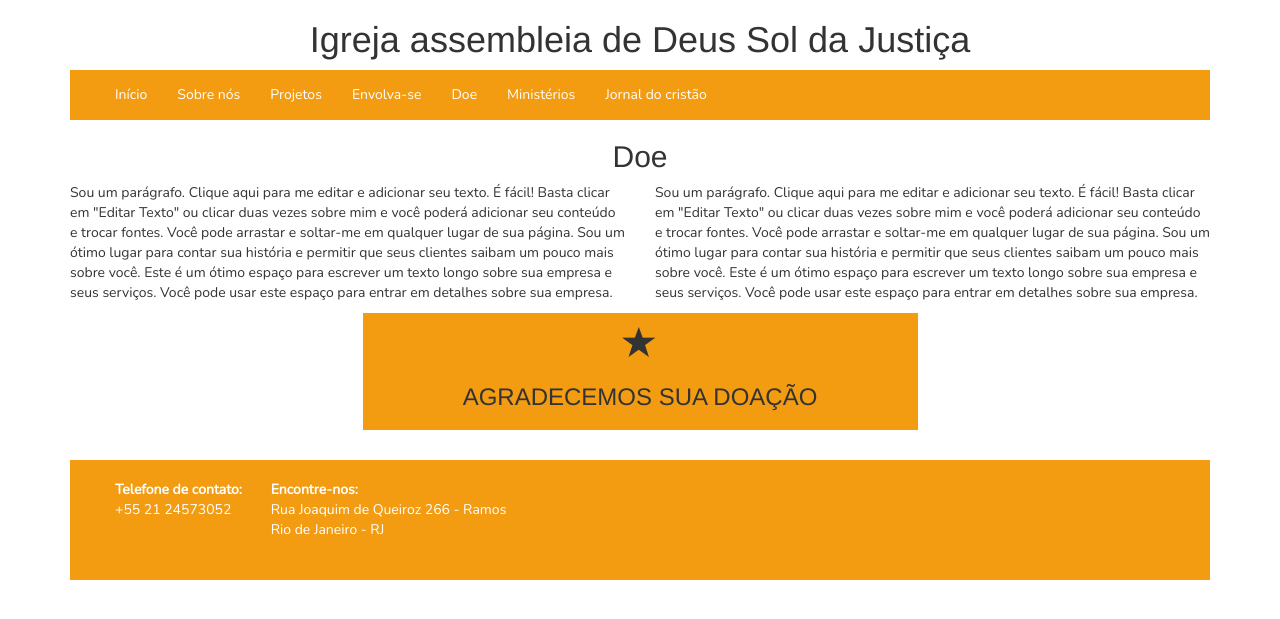
After one commit to patrickporto/soldajustica, a Django app: page /donate in a window 1280 px wide. The commit adds this page. Shown: the top 619 px of the page. Run offline with Django 3.2, Linux system fonts and the light colour scheme; some libraries are stand-ins or nearby versions.

Commit message:
Implementação de página de doações

```diff
--- a/soldajustica/app/static/app/content/site.css
+++ b/soldajustica/app/static/app/content/site.css
@@ -180,4 +180,13 @@ a:focus {
 h1 {
   text-align: center;
 }
+.donate-box {
+  text-align: center;
+  background: #f39c12;
+  padding-top: 10px;
+  padding-bottom: 10px;
+}
+.donate-box .glyphicon {
+  font-size: 24pt;
+}
 /*# sourceMappingURL=site.css.map */
--- a/soldajustica/app/static/app/content/site.less
+++ b/soldajustica/app/static/app/content/site.less
@@ -199,3 +199,13 @@ a {
 h1 {
     text-align: center;
 }
+
+.donate-box {
+    text-align: center;
+    .glyphicon {
+        font-size: 24pt;
+    }
+    background: @bgDefault;
+    padding-top: 10px;
+    padding-bottom: 10px;
+}
--- /dev/null
+++ b/soldajustica/app/templates/app/donate.html
@@ -0,0 +1,38 @@
+{% extends "app/layout.html" %}
+
+{% block content %}
+
+<h2 class="text-center">Doe</h2>
+<div class="row">
+    <div class="col-sm-6">
+        <p>
+            Sou um parágrafo. Clique aqui para me editar e adicionar seu texto. É fácil! Basta clicar em "Editar Texto"
+            ou clicar duas vezes sobre mim e você poderá adicionar seu conteúdo e trocar fontes. Você pode arrastar e
+            soltar-me em qualquer lugar de sua página. Sou um ótimo lugar para contar sua história e permitir que seus
+            clientes saibam um pouco mais sobre você.
+
+            Este é um ótimo espaço para escrever um texto longo sobre sua empresa e seus serviços.
+            Você pode usar este espaço para entrar em detalhes sobre sua empresa.
+        </p>
+    </div>
+    <div class="col-sm-6">
+        <p>
+            Sou um parágrafo. Clique aqui para me editar e adicionar seu texto. É fácil! Basta clicar em "Editar Texto"
+            ou clicar duas vezes sobre mim e você poderá adicionar seu conteúdo e trocar fontes. Você pode arrastar e
+            soltar-me em qualquer lugar de sua página. Sou um ótimo lugar para contar sua história e permitir que seus
+            clientes saibam um pouco mais sobre você.
+
+            Este é um ótimo espaço para escrever um texto longo sobre sua empresa e seus serviços.
+            Você pode usar este espaço para entrar em detalhes sobre sua empresa.
+        </p>
+    </div>
+</div>
+<div class="row">
+    <div class="col-sm-offset-4 col-sm-4 col-md-offset-3 col-md-6">
+        <div class="donate-box">
+            <span class="glyphicon glyphicon-star" aria-hidden="true"></span>
+            <h3>AGRADECEMOS SUA DOAÇÃO</h3>
+        </div>
+    </div>
+</div>
+{% endblock %}
--- a/soldajustica/app/templates/app/index.html
+++ b/soldajustica/app/templates/app/index.html
@@ -58,7 +58,7 @@
     <div class="main-link">
         <span class="glyphicon glyphicon-star" aria-hidden="true"></span>
         <h2>Doe</h2>
-        <a href="#">
+        <a href="{% url 'donate' %}">
             Saiba mais
         </a>
     </div>
--- a/soldajustica/app/templates/app/layout.html
+++ b/soldajustica/app/templates/app/layout.html
@@ -30,7 +30,7 @@
                             <li><a href="{% url 'about' %}">Sobre nós</a></li>
                             <li><a href="{% url 'projects' %}">Projetos</a></li>
                             <li><a href="{% url 'get-involved' %}">Envolva-se</a></li>
-                            <li><a href="#">Doe</a></li>
+                            <li><a href="{% url 'donate' %}">Doe</a></li>
                             <li><a href="#">Ministérios</a></li>
                             <li><a href="#">Jornal do cristão</a></li>
                         </ul>
--- a/soldajustica/app/urls.py
+++ b/soldajustica/app/urls.py
@@ -9,4 +9,5 @@ urlpatterns = patterns('',
     url(r'^about', 'app.views.about', name='about'),
     url(r'^projects', 'app.views.projects', name='projects'),
     url(r'^get-involved', 'app.views.get_involved', name='get-involved'),
+    url(r'^donate', 'app.views.donate', name='donate'),
 )
--- a/soldajustica/app/views.py
+++ b/soldajustica/app/views.py
@@ -17,3 +17,7 @@ def projects(request):
 
 def get_involved(request):
     return render(request, 'app/get_involved.html')
+
+
+def donate(request):
+    return render(request, 'app/donate.html')
```
Also changed, not shown: 1 other file.
